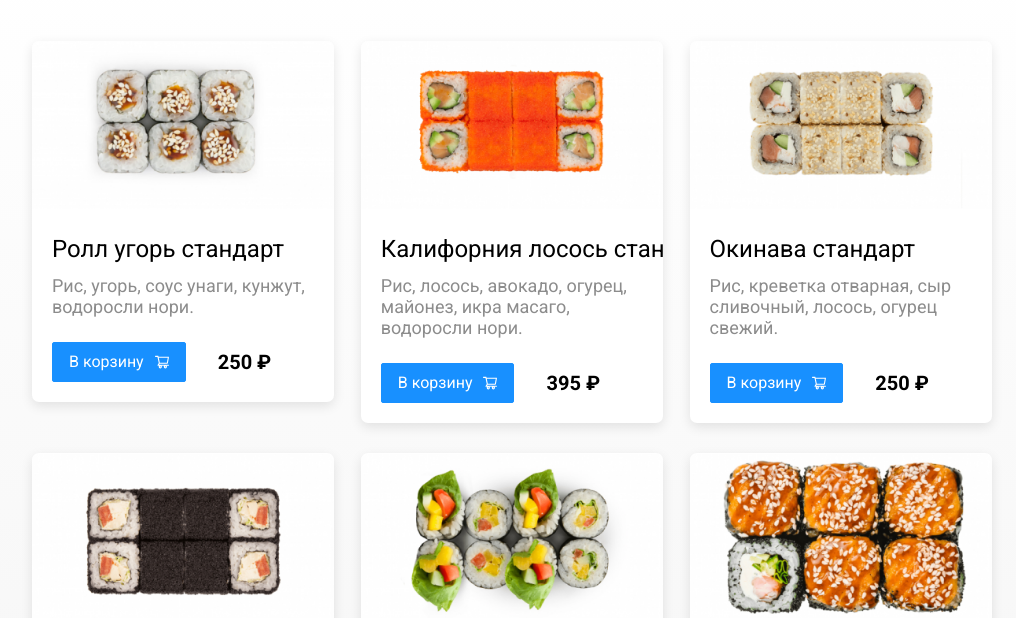
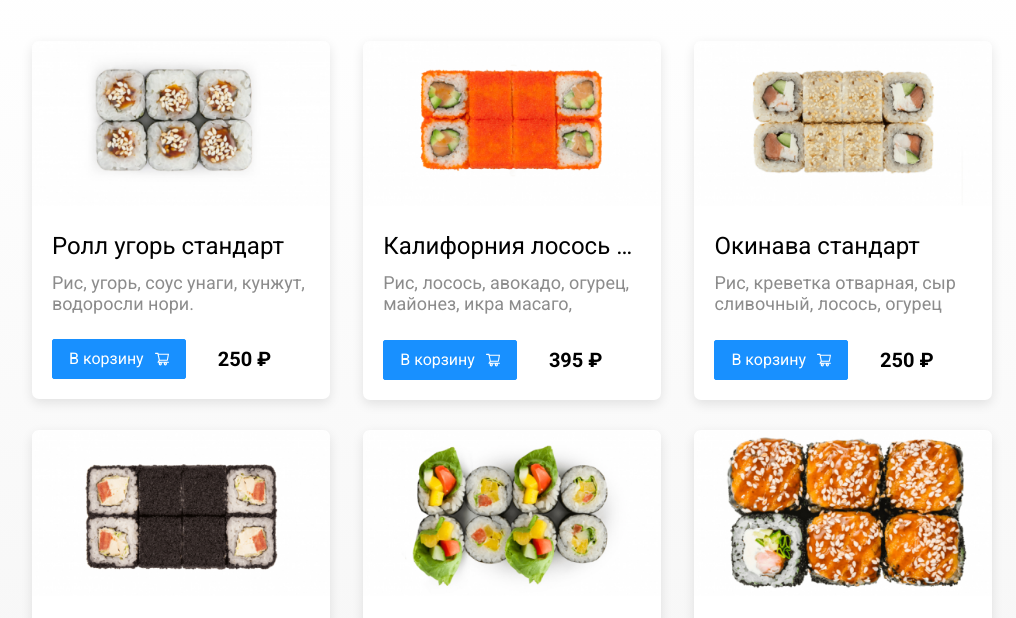
Before and after one commit to innabereshuk/Delivery-food, a plain HTML site: page restaurant.html in a window 1280 px wide. Shown: the part 171-789 px from the top of the page, without its empty margins (128-1144 px from the left). Drawn offline with Linux system fonts and the light colour scheme.

Commit message:
init commit

```diff
--- a/css/styles.css
+++ b/css/styles.css
@@ -155,7 +155,7 @@ body {
     border-radius: 7px;
     overflow: hidden;
     margin-bottom: 30px;
-    flex-basis: 31.5%;
+    flex-basis: 31%;
     text-decoration: none;
 }
 
@@ -166,7 +166,7 @@ body {
 }
 
 .card-text {
-    padding: 20px 24px 35px;
+    padding: 20px 23px 35px;
 }
 
 .card-heading {
@@ -183,6 +183,9 @@ body {
     font-size: 24px;
     line-height: 32px;
     color: #000000;
+    white-space: nowrap;
+    overflow: hidden;
+    text-overflow: ellipsis;
 }
 
 .card-title-regular {
@@ -248,11 +251,13 @@ body {
     margin-right: 10px;
 }
 
-.ingredients {
+.ingredients  {
     font-weight: normal;
     font-size: 18px;
     line-height: 21px;
     color: #8C8C8C;
+    max-height: 43px;
+    overflow: hidden;
 }
 
 .category {
```
